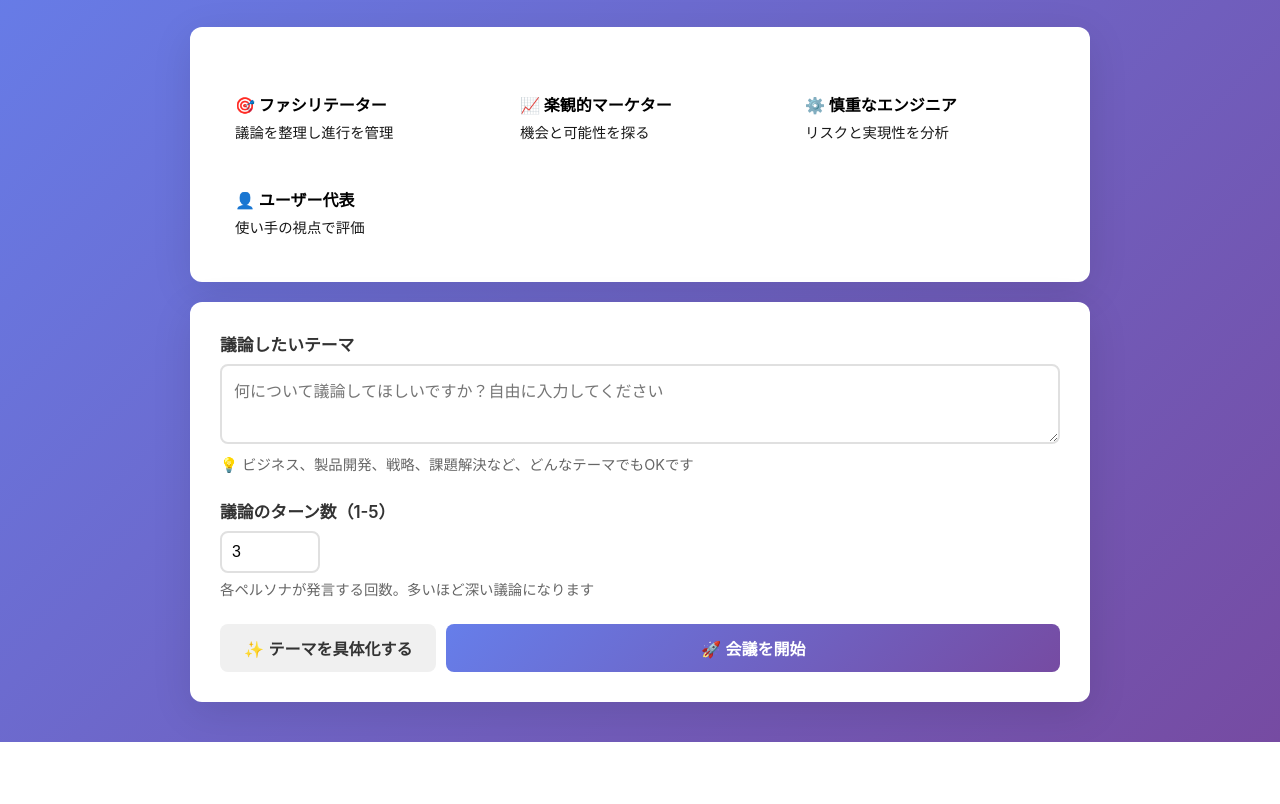
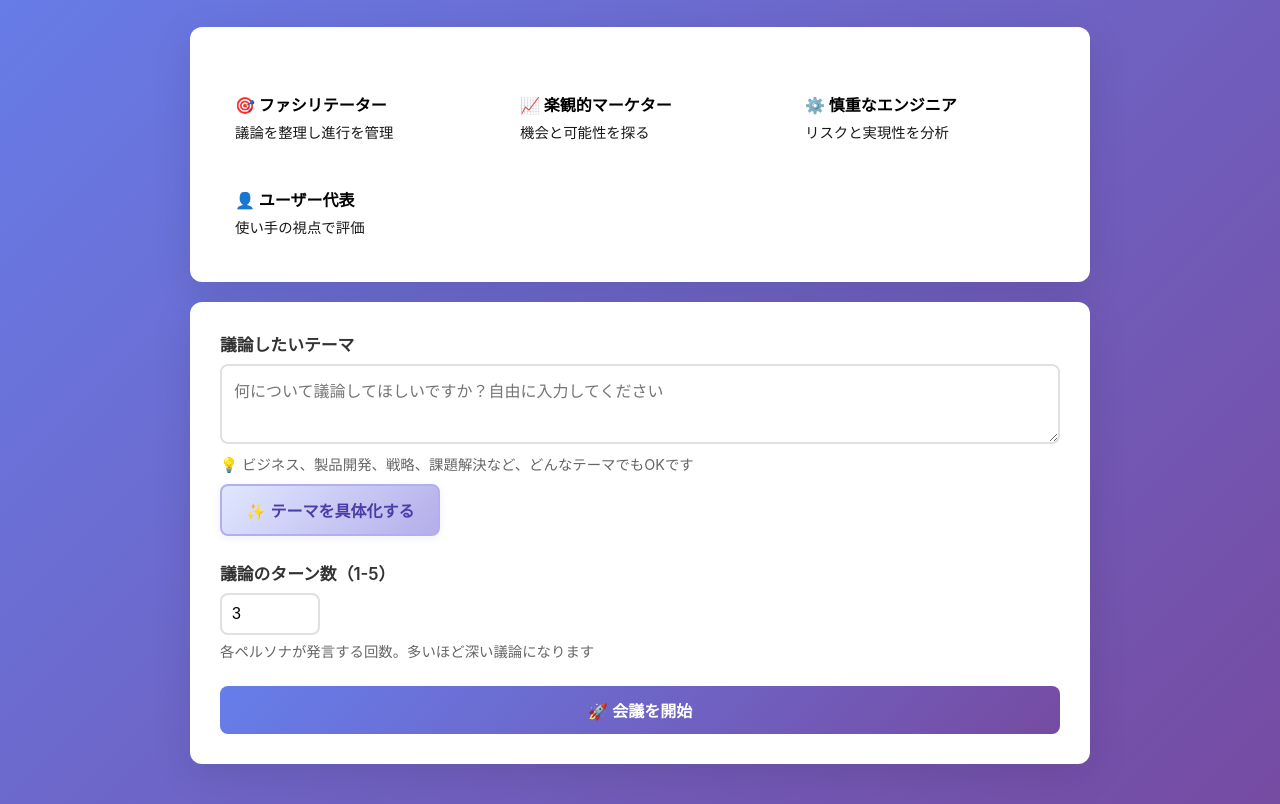
Before and after one commit to junhongo-ccs/persona-chat, a website: page public/index.html in a window 1280 px wide. Shown: the part 104-908 px from the top of the page. Before the commit the page ends 846 px from the top, so only its background shows below. Drawn offline with Linux system fonts and the light colour scheme.

Commit message:
ボタン修正

```diff
--- a/public/index.html
+++ b/public/index.html
@@ -119,13 +119,20 @@
             box-shadow: 0 5px 15px rgba(102, 126, 234, 0.4);
         }
 
+
         .btn-secondary {
-            background: #f0f0f0;
-            color: #333;
+            background: linear-gradient(135deg, #e0e7ff 0%, #b4aeea 100%);
+            color: #4b3ca7;
+            font-weight: 600;
+            border: 2px solid #b4aeea;
+            box-shadow: 0 2px 8px rgba(180, 174, 234, 0.2);
+            transition: background 0.3s, box-shadow 0.3s;
         }
 
         .btn-secondary:hover {
-            background: #e0e0e0;
+            background: linear-gradient(135deg, #b4aeea 0%, #667eea 100%);
+            color: #fff;
+            box-shadow: 0 4px 16px rgba(102, 126, 234, 0.3);
         }
 
         button:disabled {
@@ -324,6 +331,7 @@
                     placeholder="何について議論してほしいですか？自由に入力してください"
                 ></textarea>
                 <p class="hint">💡 ビジネス、製品開発、戦略、課題解決など、どんなテーマでもOKです</p>
+                    <button id="refineBtn" class="btn-secondary" style="margin-top:10px;">✨ テーマを具体化する</button>
             </div>
 
             <div class="input-section">
@@ -332,10 +340,9 @@
                 <p class="hint">各ペルソナが発言する回数。多いほど深い議論になります</p>
             </div>
 
-            <div class="button-group">
-                <button id="refineBtn" class="btn-secondary">✨ テーマを具体化する</button>
-                <button id="generateBtn" class="btn-primary">🚀 会議を開始</button>
-            </div>
+                <div class="button-group">
+                    <button id="generateBtn" class="btn-primary">🚀 会議を開始</button>
+                </div>
 
             <div id="loading" class="loading">
                 <div class="spinner"></div>
```
Also changed, not shown: package.json (+8 -3 lines), 1 other file.
